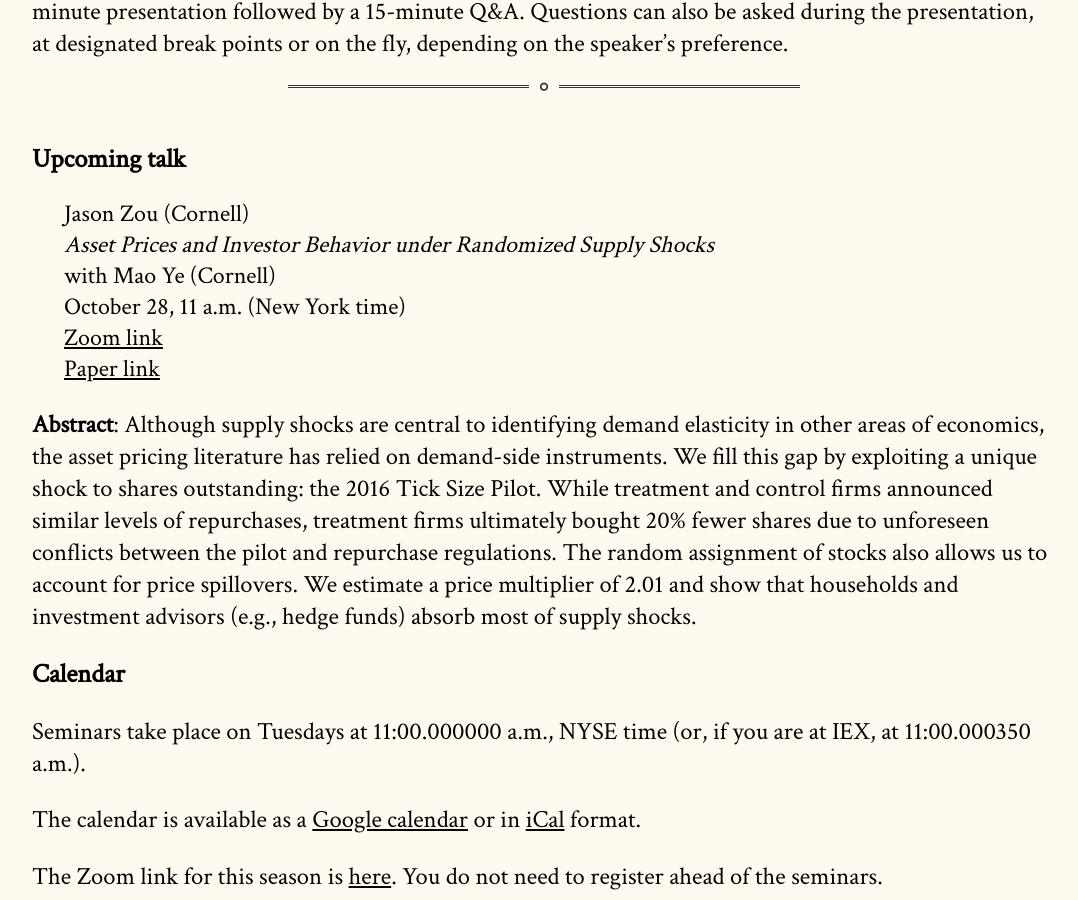
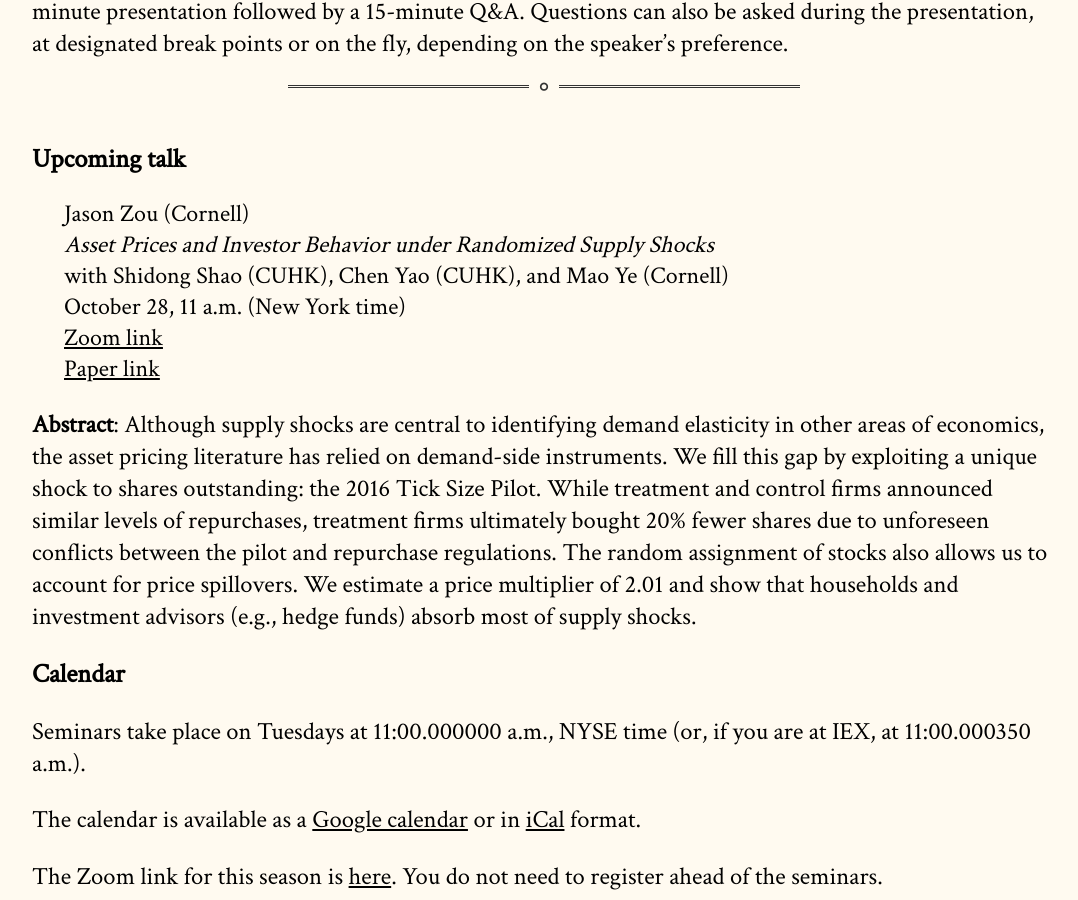
Before and after one commit to cpfiffer/microstructure.exchange, a Jekyll site: the page built from index.md, in a window 1280 px wide and 900 px high, scrolled down 376 px. Shown: the whole window, without its empty margins (96-1174 px from the left). Built offline with Jekyll 4.4.1, drawn with Linux system fonts in a browser that asks for light colours; some web fonts are replaced.

Commit message:
Update _config.yml

```diff
--- a/_config.yml
+++ b/_config.yml
@@ -13,7 +13,7 @@ github:
 speaker-info:
   speaker-name: "Jason Zou (Cornell)"
   speaker-paper: "Asset Prices and Investor Behavior under Randomized Supply Shocks"
-  coauthors: "Mao Ye (Cornell)"
+  coauthors: "Shidong Shao (CUHK), Chen Yao (CUHK), and Mao Ye (Cornell)"
   speaker-date: "October 28, 11 a.m. (New York time)"
   #paper-link: "https://www.fca.org.uk/publications/occasional-papers/occasional-paper-68-etf-mispricing"
   paper-link: "papers/Zou_Ye.pdf" # If you have a file instead
```
